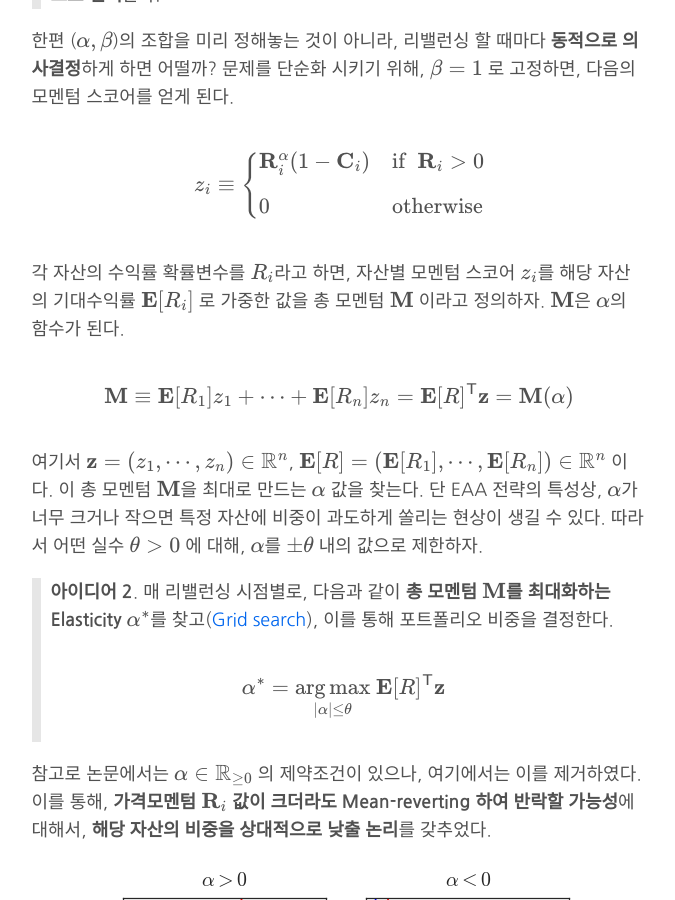
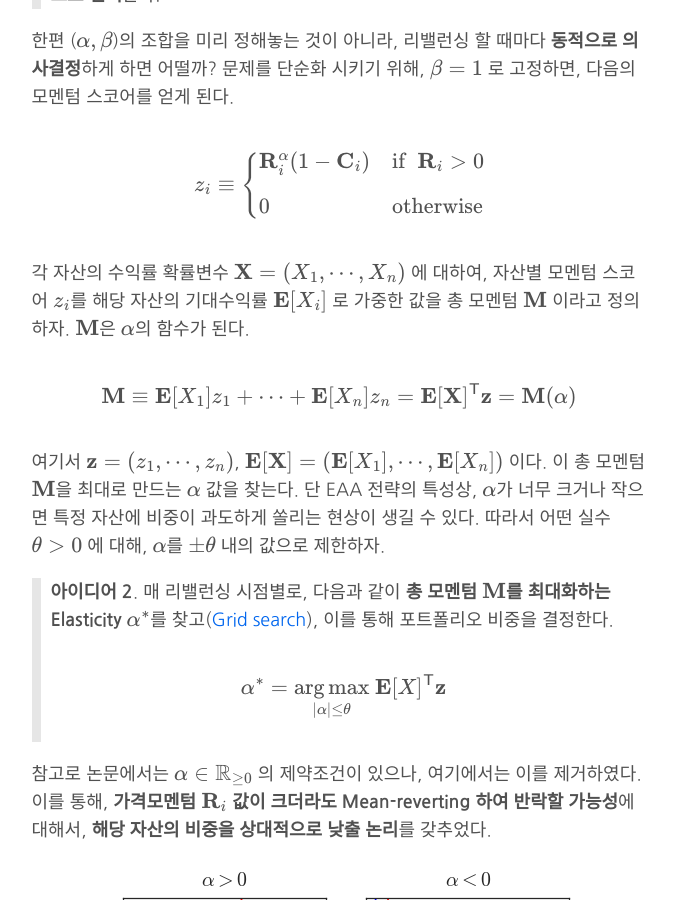
Before and after one commit to gem763/gem763.github.io, a Jekyll site: the page built from _posts/2018-07-09-Elastic-Asset-Allocation.md, in a window 1280 px wide and 900 px high, scrolled down 14429 px. Shown: the whole window, without its empty margins (301-976 px from the left). Built offline with Jekyll 4.4.1, drawn with Linux system fonts in a browser that asks for light colours; formulas are drawn with MathJax 3; comment, search, counter and statistics services are not loaded.

Commit message:
Uploaded by https://stackedit.io/

```diff
--- a/_posts/2018-07-09-Elastic-Asset-Allocation.md
+++ b/_posts/2018-07-09-Elastic-Asset-Allocation.md
@@ -334,18 +334,18 @@ z_i \equiv
 </script></div>
 
 
-각 자산의 수익률 확률변수를 <span><script type="math/tex">R_i</script></span>라고 하면, 자산별 모멘텀 스코어 <span><script type="math/tex">z_i</script></span>를 해당 자산의 기대수익률 <span><script type="math/tex">\mathbf{E}[R_i]</script></span> 로 가중한 값을 총 모멘텀 <span><script type="math/tex">\mathbf{M}</script></span> 이라고 정의하자. <span><script type="math/tex">\mathbf{M}</script></span>은 <span><script type="math/tex">\alpha</script></span>의 함수가 된다.
+각 자산의 수익률 확률변수 <span><script type="math/tex">\mathbf{X} = (X_1, \cdots, X_n)</script></span> 에 대하여, 자산별 모멘텀 스코어 <span><script type="math/tex">z_i</script></span>를 해당 자산의 기대수익률 <span><script type="math/tex">\mathbf{E}[X_i]</script></span> 로 가중한 값을 총 모멘텀 <span><script type="math/tex">\mathbf{M}</script></span> 이라고 정의하자. <span><script type="math/tex">\mathbf{M}</script></span>은 <span><script type="math/tex">\alpha</script></span>의 함수가 된다.
 
 <div class="math"><script type="math/tex; mode=display">
-\mathbf{M} \equiv \mathbf{E}[R_1] z_1  + \cdots + \mathbf{E}[R_n] z_n = \mathbf{E}[R]^\mathsf{T} \mathbf{z} = \mathbf{M}(\alpha)
+\mathbf{M} \equiv \mathbf{E}[X_1] z_1  + \cdots + \mathbf{E}[X_n] z_n = \mathbf{E}[\mathbf{X}]^\mathsf{T} \mathbf{z} = \mathbf{M}(\alpha)
 </script></div>
 
-여기서 <span><script type="math/tex">\mathbf{z} = (z_1, \cdots, z_n) \in \mathbb{R}^n</script></span>, <span><script type="math/tex">\mathbf{E}[R] = (\mathbf{E}[R_1], \cdots, \mathbf{E}[R_n]) \in \mathbb{R}^n</script></span> 이다. 이 총 모멘텀 <span><script type="math/tex">\mathbf{M}</script></span>을 최대로 만드는 <span><script type="math/tex">\alpha</script></span> 값을 찾는다. 단 EAA 전략의 특성상, <span><script type="math/tex">\alpha</script></span>가 너무 크거나 작으면 특정 자산에 비중이 과도하게 쏠리는 현상이 생길 수 있다. 따라서 어떤 실수 <span><script type="math/tex">\theta \gt 0</script></span> 에 대해, <span><script type="math/tex">\alpha</script></span>를 <span><script type="math/tex">\pm \theta</script></span> 내의 값으로 제한하자.
+여기서 <span><script type="math/tex">\mathbf{z} = (z_1, \cdots, z_n)</script></span>, <span><script type="math/tex">\mathbf{E}[\mathbf{X}] = (\mathbf{E}[X_1], \cdots, \mathbf{E}[X_n])</script></span> 이다. 이 총 모멘텀 <span><script type="math/tex">\mathbf{M}</script></span>을 최대로 만드는 <span><script type="math/tex">\alpha</script></span> 값을 찾는다. 단 EAA 전략의 특성상, <span><script type="math/tex">\alpha</script></span>가 너무 크거나 작으면 특정 자산에 비중이 과도하게 쏠리는 현상이 생길 수 있다. 따라서 어떤 실수 <span><script type="math/tex">\theta \gt 0</script></span> 에 대해, <span><script type="math/tex">\alpha</script></span>를 <span><script type="math/tex">\pm \theta</script></span> 내의 값으로 제한하자.
 
 >**아이디어 2**. 매 리밸런싱 시점별로, 다음과 같이 **총 모멘텀 <span><script type="math/tex">\mathbf{M}</script></span>를 최대화하는 Elasticity** <span><script type="math/tex">\alpha^*</script></span>를 찾고([Grid search](https://en.wikipedia.org/wiki/Hyperparameter_optimization#Grid_search)), 이를 통해 포트폴리오 비중을 결정한다.
 >
 ><div class="math"><script type="math/tex; mode=display">
->\alpha^* = \underset{|\alpha| \le \theta}{\arg \max} ~\mathbf{E}[R]^\mathsf{T} \mathbf{z}
+>\alpha^* = \underset{|\alpha| \le \theta}{\arg \max} ~\mathbf{E}[X]^\mathsf{T} \mathbf{z}
 ></script></div>
 
 
```
